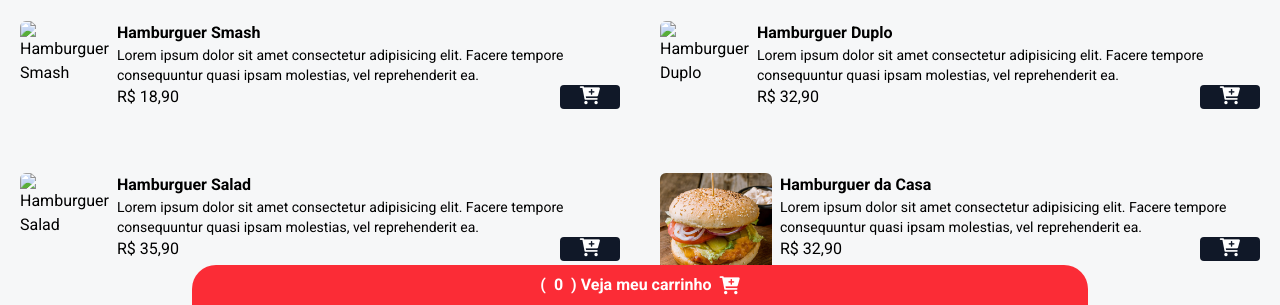
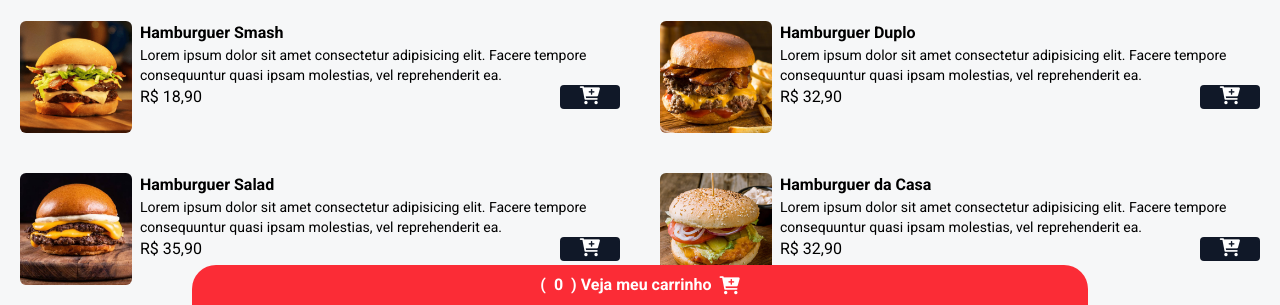
Before and after one commit to HoffsDavid/modelo-site-hamburgueria, a website: page index.html in a window 1280 px wide. Shown: the part 495-800 px from the top of the page. Drawn offline with nearby package versions, Linux system fonts and the light colour scheme; the site is published under a folder, as on GitHub Pages, so addresses that start at the root find nothing.

Commit message:
Update index.html

```diff
--- a/index.html
+++ b/index.html
@@ -57,7 +57,7 @@
         <!--COMEÇO DO PRODUTO-->
         <div class="flex gap-2">
           <img
-            src="/assets/hamb-1.png"
+            src="assets/hamb-1.png"
             alt="Hamburguer Smash"
             class="w-28 h-28 hover:scale-110 hover:rotate-2 duration-300 rounded-md"
           />
@@ -85,7 +85,7 @@
         <!--COMEÇO DO PRODUTO-->
         <div class="flex gap-2">
           <img
-            src="/assets/hamb-2.png"
+            src="assets/hamb-2.png"
             alt="Hamburguer Duplo"
             class="w-28 h-28 hover:scale-110 hover:rotate-2 duration-300 rounded-md"
           />
@@ -113,7 +113,7 @@
         <!--COMEÇO DO PRODUTO-->
         <div class="flex gap-2">
           <img
-            src="/assets/hamb-3.png"
+            src="assets/hamb-3.png"
             alt="Hamburguer Salad"
             class="w-28 h-28 hover:scale-110 hover:rotate-2 duration-300 rounded-md"
           />
```
